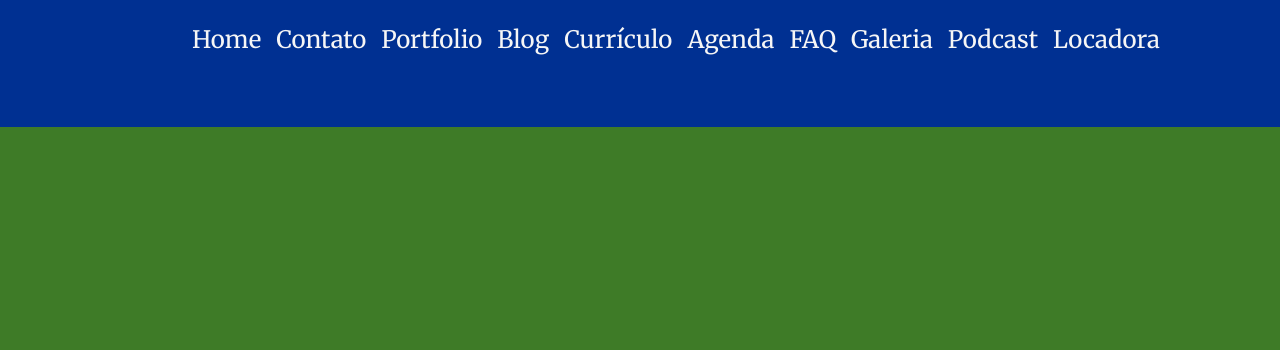
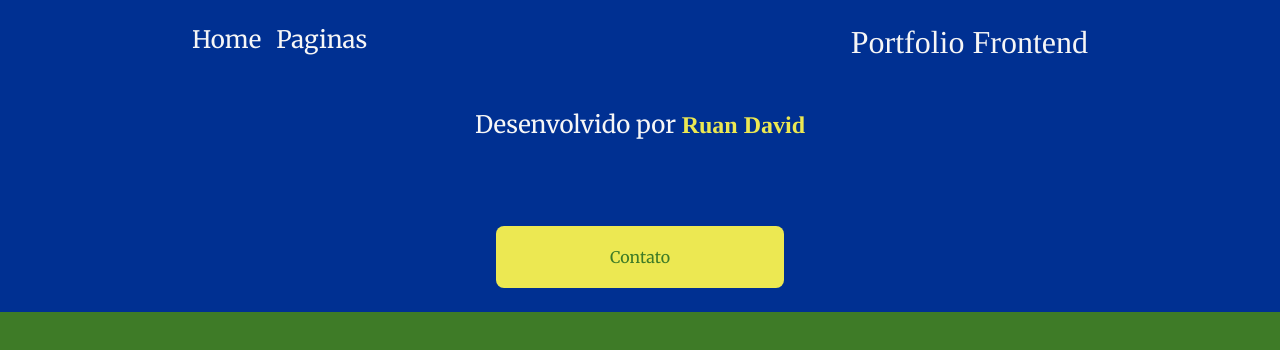
Before and after one commit to Killjoybr/html-interacao-humano-computador, a plain HTML site: page pages/portfolio.html in a window 1280 px wide. Drawn offline with Linux system fonts and the light colour scheme.

Commit message:
update footer

```diff
--- a/pages/portfolio.html
+++ b/pages/portfolio.html
@@ -7,8 +7,8 @@
     <link rel="stylesheet" href="../styles/style.css">
 </head>
 <body>
-    <header class="cabecalho">
-        <nav class="cabecalho-menu">
+    <header class="cabecalho-portfolio">
+        <!-- <nav class="cabecalho-menu">
             <a href="../index.html">Home</a>
             <a href="./contact.html">Contato</a>
             <a href="./portfolio.html">Portfolio</a>
@@ -19,17 +19,29 @@
             <a href="./galeria.html">Galeria</a>
             <a href="./podcast.html">Podcast</a>
             <a href="./locadora.html">Locadora</a>
+        </nav> -->
+        <nav class="cabecalho-menu-portfolio">
+            <a href="../index.html">Home</a>
+            <a href="./paginas.html">Paginas</a>
         </nav>
-        <nav class="cabecalho-menu-responsivo">
-            <a href="">Home</a>
-            <a href="">Paginas</a>
-        </nav>
+        <div class="cabecalho-titulo">
+            <p class="cabecalho-titulo-portifolio">Portfolio Frontend</p>
+        </div>
     </header>
     <main class="conteudo">
-
+        <section class="navegacao">
+            <nav class="navegacao-menu">
+                <!-- TODO: 2. Uma seção de navegação com links para dierentes seções da página. -->
+            </nav>
+        </section>
+        <section class="projetos">
+            <!-- TODO: 3. Uma seção de projetos que exiba pelo menos três projetos, cada um com uma imagem, título e descrição. -->
+        </section>
     </main>
     <footer class="rodape">
-
+        <p class="rodape-texto">Desenvolvido por <strong class="destaque-titulo">Ruan David</strong></p>
+        <br><br>
+        <a class="apresentacao-conteudo-links" href="./contact.html">Contato</a>
     </footer>
 </body>
 </html>
--- a/styles/style.css
+++ b/styles/style.css
@@ -35,9 +35,38 @@ body{
     background-color: var(--cor-secoes);
 }
 
+.cabecalho-portfolio{
+    display: flex;
+    justify-content: space-between;
+    gap: 30px;
+    padding: 1.5rem 15%;
+    background-color: var(--cor-secoes);
+}
+
+.cabecalho-titulo{
+    font-family: var(--fonte-secundaria);
+    font-size: 2rem;
+}
+
 .cabecalho-menu{
     display: flex;
     gap: 15px;
+}
+
+.cabecalho-menu-portfolio{
+    display: flex;
+    gap: 15px;
+}
+
+.cabecalho-menu-portfolio a{
+    font-family: var(--fonte-secundaria);
+    color: var(--cor-secundaria);
+    text-decoration: none;
+    font-size: 1.5rem;
+}
+
+.cabecalho-menu-portfolio a:hover{
+    color: var(--cor-destaque);
 }
 
 .cabecalho-menu a{
@@ -164,8 +193,18 @@ body{
 }
 
 .rodape{
+    display: flex;
+    flex-direction: column;
     background-color: var(--cor-secoes);
     padding: 1.5rem;
+    align-items: center;
+    gap: 25px;
+}
+
+.rodape-texto{
+    font-family: var(--fonte-secundaria);
+    font-size: 1.5rem;
+    text-align: center;
 }
 
 @media (max-width: 1200px) {
```
Also changed, not shown: index.html (+1 -1 lines), pages/agenda.html (+1 -1 lines), pages/blog.html (+1 -1 lines), pages/contact.html (+3 -3 lines), pages/cv.html (+1 -1 lines), pages/faq.html (+1 -1 lines), pages/galeria.html (+1 -1 lines), pages/locadora.html (+1 -1 lines), pages/paginas.html (+1 -1 lines), pages/podcast.html (+1 -1 lines).
